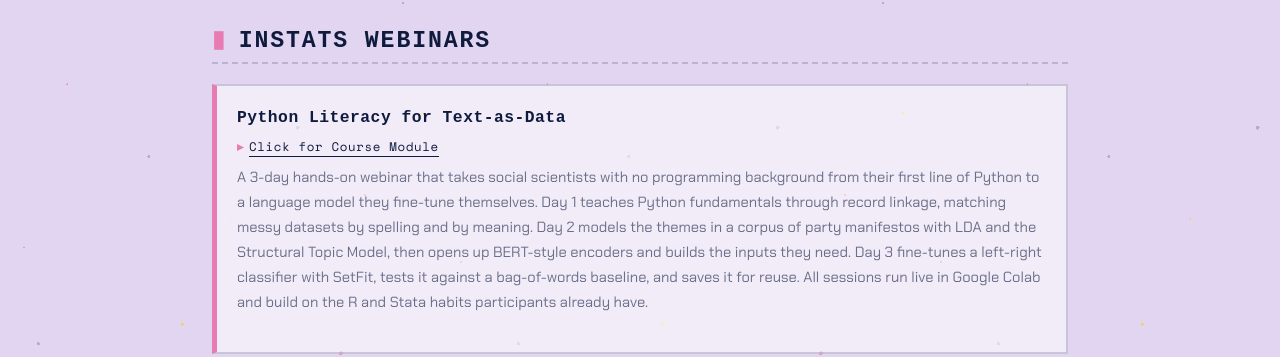
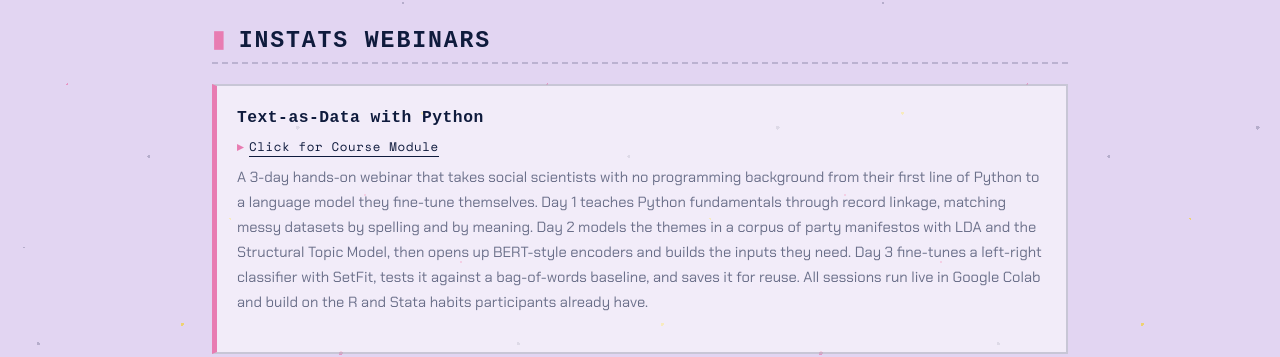
Before and after one commit to jacqpark/jacqpark.github.io, a Jekyll site: the page built from teaching.md, in a window 1280 px wide and 900 px high. Shown: the part 194-551 px from the top of the window. Built offline with Jekyll 4.4.1, drawn with Linux system fonts in a browser that asks for light colours; some web fonts are replaced.

Commit message:
Rename Python workshop entry

```diff
--- a/_data/teaching.yml
+++ b/_data/teaching.yml
@@ -5,7 +5,7 @@
 
 # --- INSTATS WEBINARS ---
 
-- title: "Python Literacy for Text-as-Data"
+- title: "Text-as-Data with Python"
   url: "https://instats.org/seminar/text-as-data-with-python"
   course_module: "https://github.com/jacqpark/instats-python-workshop"
   type: "webinar"
```
